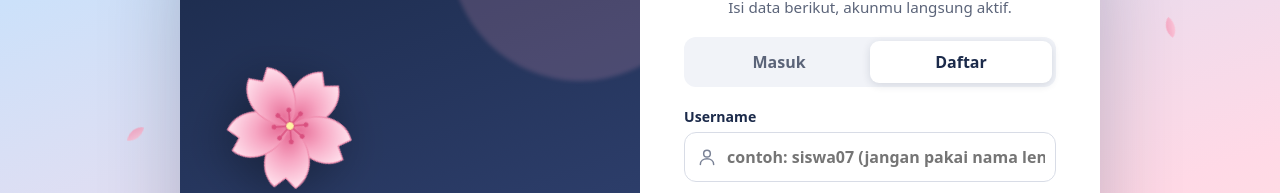
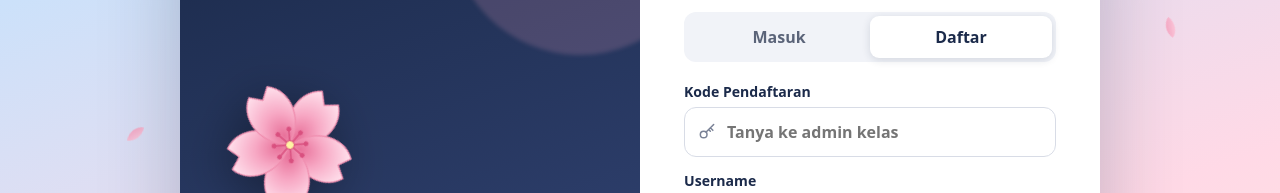
Before and after one commit to bgamesid01-stack/kelas, a plain HTML site: page index.html in a window 1280 px wide. Both pictures are taken after a click on the tab "Daftar". Shown: the part 147-340 px from the top of the page. Drawn offline with Linux system fonts and the light colour scheme; a web font is replaced by a local one.

Commit message:
Add files via upload

```diff
--- a/index.html
+++ b/index.html
@@ -62,6 +62,10 @@
       </form>
 
       <form id="formDaftar" class="auth-form hidden" novalidate>
+        <div class="fld hidden" id="fldKode">
+          <label for="dKode">Kode Pendaftaran</label>
+          <div class="inp"><svg viewBox="0 0 24 24" aria-hidden="true"><circle cx="8" cy="15" r="4"/><path d="M11 12l9-9M16 7l3 3M14 9l2 2"/></svg><input id="dKode" type="text" autocomplete="off" autocapitalize="none" spellcheck="false" placeholder="Tanya ke admin kelas"></div>
+        </div>
         <div class="fld">
           <label for="dUser">Username</label>
           <div class="inp"><svg viewBox="0 0 24 24" aria-hidden="true"><circle cx="12" cy="8" r="4"/><path d="M4 21c0-4.4 3.6-7 8-7s8 2.6 8 7"/></svg><input id="dUser" type="text" autocomplete="username" autocapitalize="none" spellcheck="false" maxlength="20" placeholder="contoh: siswa07 (jangan pakai nama lengkap)"></div>
```
